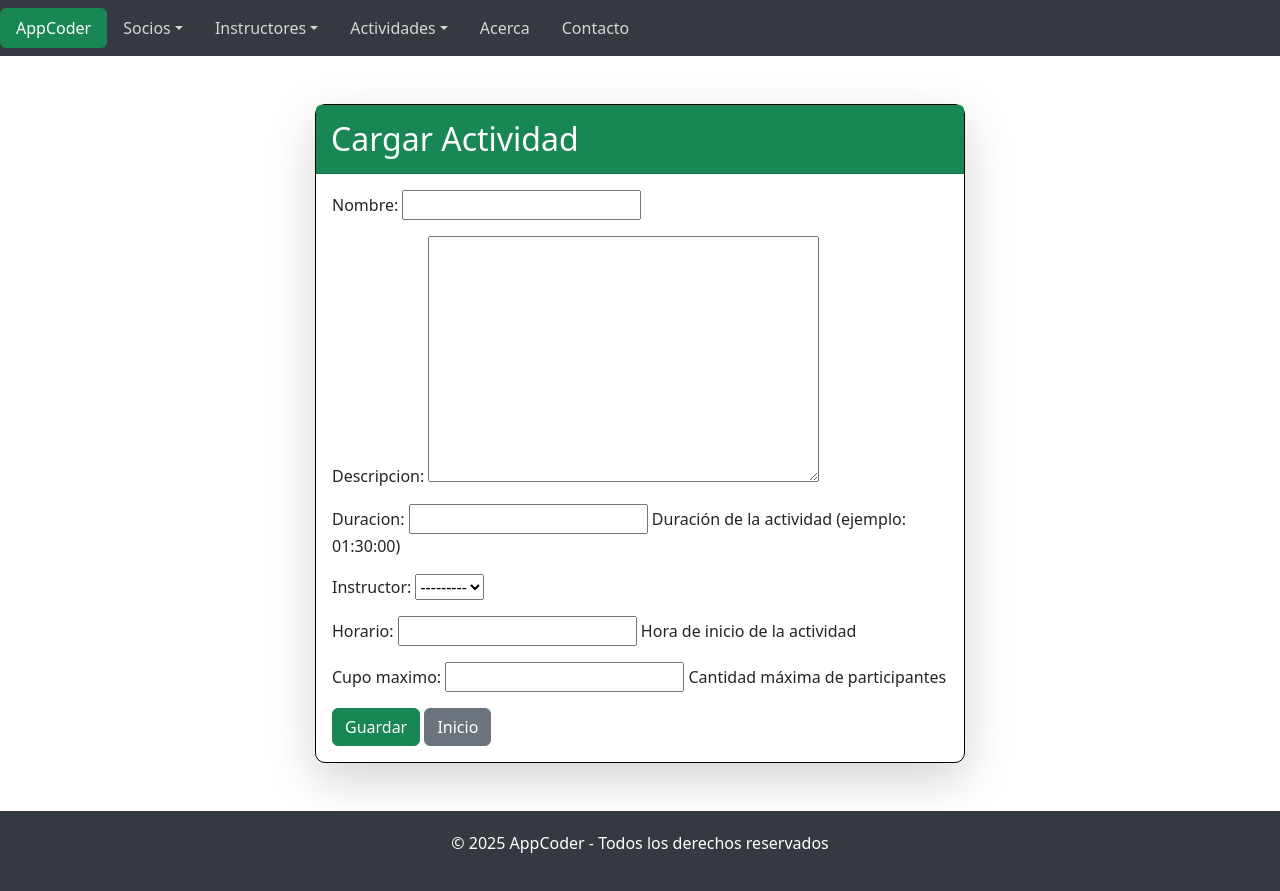
After one commit to GBronzi/proyecto_1, a Django app: page /cargar_actividad/ in a window 1280 px wide. The commit adds this page. Run offline with Django 5.2, Linux system fonts and the light colour scheme; data that the repository does not hold is empty.

Commit message:
trabajo_finalizado

```diff
--- a/AppCoder/admin.py
+++ b/AppCoder/admin.py
@@ -1,5 +1,6 @@
 from django.contrib import admin
-from .models import Socio, Instructor
+from .models import Socio, Instructor, Actividad
 # Register your models here.
 admin.site.register(Socio)
 admin.site.register(Instructor)
+admin.site.register(Actividad)
--- a/AppCoder/forms.py
+++ b/AppCoder/forms.py
@@ -1,5 +1,5 @@
 from django import forms
-from .models import Socio, Instructor
+from .models import Socio, Instructor, Actividad
 
 class SocioForm(forms.ModelForm):
     class Meta:
@@ -10,3 +10,8 @@ class InstructorForm(forms.ModelForm):
     class Meta:
         model = Instructor
         fields = ['nombre', 'apellido', 'email', 'especialidad']
+
+class ActividadForm(forms.ModelForm):
+    class Meta:
+        model = Actividad
+        fields = ['nombre', 'descripcion', 'duracion', 'instructor', 'horario', 'cupo_maximo']
--- a/AppCoder/models.py
+++ b/AppCoder/models.py
@@ -43,3 +43,14 @@ class Instructor(models.Model):
 
     def __str__(self):
         return f"{self.nombre} {self.apellido} - {self.especialidad}"
+
+class Actividad(models.Model):
+    nombre = models.CharField(max_length=50)
+    descripcion = models.TextField(blank=True, null=True)
+    duracion = models.DurationField(help_text="Duración de la actividad (ejemplo: 01:30:00)")
+    instructor = models.ForeignKey('Instructor', on_delete=models.SET_NULL, null=True, related_name='actividades')
+    horario = models.TimeField(help_text="Hora de inicio de la actividad")
+    cupo_maximo = models.IntegerField(help_text="Cantidad máxima de participantes")
+
+    def __str__(self):
+        return f"{self.nombre} - {self.instructor.nombre if self.instructor else 'Sin instructor'}"
--- /dev/null
+++ b/AppCoder/templates/AppCoder/form_actividad.html
@@ -0,0 +1,26 @@
+{% extends "AppCoder/index.html" %}
+{% load static %}
+<title>
+    {% block titulo %}
+        Crear Actividad
+    {% endblock %}
+</title>
+{% block cuerpo %}
+
+<div class="container my-5">
+    <div class="card shadow-lg">
+        <div class="card-header bg-success text-white">
+            <h2 class="mb-0">Cargar Actividad</h2>
+        </div>
+        <div class="card-body">
+            <form method="post">
+                {% csrf_token %}
+                {{ form.as_p }}
+                <div class="d-flex justify-content-end"></div>
+                <button type="submit" class="btn btn-success">Guardar</button>
+                <a href="{% url 'index' %}" class="btn btn-secondary">Inicio</a>
+            </form>
+        </div>
+    </div>
+</div>
+{% endblock %}
--- a/AppCoder/templates/AppCoder/index.html
+++ b/AppCoder/templates/AppCoder/index.html
@@ -29,6 +29,13 @@
                         <li><a class="dropdown-item" href="{% url 'lista_instructores' %}">Lista Instructores</a></li>
                     </ul>
                 </li>
+                <li class="nav-item dropdown">
+                    <a class="nav-link dropdown-toggle" data-bs-toggle="dropdown" href="#" role="button" aria-expanded="false" style="color: #d6d6d6;">Actividades</a>
+                    <ul class="dropdown-menu dropdown-menu-custom">
+                        <li><a class="dropdown-item" href="{% url 'cargar_actividad' %}">Crear Actividad</a></li>
+                        <li><a class="dropdown-item" href="{% url 'lista_actividades' %}">Lista de Actividades</a></li>
+                    </ul>
+                </li>
                 <li class="nav-item">
                     <a class="nav-link" href="{% url 'acerca' %}" style="color: #d6d6d6;">Acerca</a>
                 </li>
@@ -44,12 +51,12 @@
         <div>
             <h1 class="titulo-principal">Bienvenido a AppCoder</h1>
             <h5 class="subtitulo">Selecciona una opción del menú para gestionar</h5>
-            <h5 class="subtitulo">Socios o Instructores.</h5>
+            <h5 class="subtitulo">Socios, Instructores o Actividades.</h5>
         </div>
     </div>
 
     <div class="row mb-4">
-        <div class="col-md-6">
+        <div class="col-md-4">
             <div class="card">
                 <div class="card-body-1">
                     <h5 class="card-title">Gestión de Socios</h5>
@@ -59,7 +66,7 @@
                 </div>
             </div>
         </div>
-        <div class="col-md-6">
+        <div class="col-md-4">
             <div class="card">
                 <div class="card-body-1">
                     <h5 class="card-title">Gestión de Instructores</h5>
@@ -69,10 +76,20 @@
                 </div>
             </div>
         </div>
+        <div class="col-md-4">
+            <div class="card">
+                <div class="card-body-1">
+                    <h5 class="card-title">Gestión de Actividades</h5>
+                    <p class="card-text">Crea nuevas actividades o consulta la lista completa.</p>
+                    <a href="{% url 'cargar_actividad' %}" class="btn btn-custom">Crear Actividad</a>
+                    <a href="{% url 'lista_actividades' %}" class="btn btn-secondary">Ver Lista</a>
+                </div>
+            </div>
+        </div>
     </div>
 
     <div class="container mt-5">
-        <p class="text-center">Utiliza el buscador para encontrar socios o instructores.</p>
+        <p class="text-center">Utiliza el buscador para encontrar socios, instructores o actividades.</p>
 
     <div id="search-section">
         <form method="get" action="{% url 'buscar' %}#search-section" class="my-4">
@@ -82,7 +99,6 @@
             </div>
         </form>
     </div>
-        <!-- Tabla de resultados -->
         {% if resultados %}
         <table class="table table-striped table-bordered">
             <thead class="table-dark">
--- a/AppCoder/urls.py
+++ b/AppCoder/urls.py
@@ -1,13 +1,17 @@
 from django.urls import path
-from .views import index, buscar, acerca, contacto, cargar_socio, lista_socios, cargar_instructor, lista_instructores
+from . import views
 
 urlpatterns = [
-    path('', index, name='index'),
-    path('cargar_socio/', cargar_socio, name='cargar_socio'),
-    path('socios/', lista_socios, name='lista_socios'),
-    path('cargar_instructor/', cargar_instructor, name='cargar_instructor'),
-    path('instructores/', lista_instructores, name='lista_instructores'),
-    path('acerca/', acerca, name='acerca'),
-    path('contacto/', contacto, name='contacto'),
-    path('buscar/', buscar, name='buscar'),
+    path('', views.index, name='index'),
+    path('cargar_socio/', views.cargar_socio, name='cargar_socio'),
+    path('socios/', views.lista_socios, name='lista_socios'),
+    path('cargar_instructor/', views.cargar_instructor, name='cargar_instructor'),
+    path('instructores/', views.lista_instructores, name='lista_instructores'),
+    path('cargar_actividad/', views.cargar_actividad, name='cargar_actividad'),
+    path('actividades/', views.lista_actividades, name='lista_actividades'),
+    path('editar_actividad/<int:pk>/', views.editar_actividad, name='editar_actividad'),
+    path('eliminar_actividad/<int:pk>/', views.eliminar_actividad, name='eliminar_actividad'),
+    path('acerca/', views.acerca, name='acerca'),
+    path('contacto/', views.contacto, name='contacto'),
+    path('buscar/', views.buscar, name='buscar'),
 ]
--- a/AppCoder/views.py
+++ b/AppCoder/views.py
@@ -1,6 +1,6 @@
 from django.shortcuts import render, redirect
-from .forms import SocioForm, InstructorForm
-from .models import Socio, Instructor
+from .forms import SocioForm, InstructorForm, ActividadForm, ActividadForm
+from .models import Socio, Instructor, Actividad
 from django.db.models import Q
 
 # =============================Paginas=====================
@@ -45,6 +45,41 @@ def lista_instructores(request):
     instructores = Instructor.objects.all()
     return render(request, 'AppCoder/lista_instructores.html', {'instructores': instructores})
 
+# =============================Actividad============================================
+def lista_actividades(request):
+    actividades = Actividad.objects.all()
+    return render(request, 'AppCoder/lista_actividades.html', {'actividades': actividades})
+
+def cargar_actividad(request):
+    if request.method == 'POST':
+        form = ActividadForm(request.POST)
+        if form.is_valid():
+            form.save()
+            return redirect('lista_actividades')
+    else:
+        form = ActividadForm()
+    return render(request, 'AppCoder/form_actividad.html', {'form': form})
+
+# =============================Actividad============================================
+def editar_actividad(request, pk):
+    actividad = Actividad.objects.get(pk=pk)
+    if request.method == 'POST':
+        form = ActividadForm(request.POST, instance=actividad)
+        if form.is_valid():
+            form.save()
+            return redirect('lista_actividades')
+    else:
+        form = ActividadForm(instance=actividad)
+    return render(request, 'AppCoder/editar_actividad.html', {'form': form})
+
+# =============================Eliminar============================================
+def eliminar_actividad(request, pk):
+    actividad = Actividad.objects.get(pk=pk)
+    if request.method == 'POST':
+        actividad.delete()
+        return redirect('lista_actividades')  # Redirige a la lista de actividades
+    return render(request, 'AppCoder/eliminar_actividad.html', {'actividad': actividad})
+
 # =============================BUSQUEDA=======================================================
 def buscar(request):
     query = request.GET.get('q', '')
```
Also changed, not shown: AppCoder/templates/AppCoder/editar_actividad.html (added, +24 -0 lines), AppCoder/templates/AppCoder/eliminar_actividad.html (added, +24 -0 lines), AppCoder/templates/AppCoder/lista_actividades.html (added, +51 -0 lines), AppCoder/migrations/0004_actividad.py (added).
